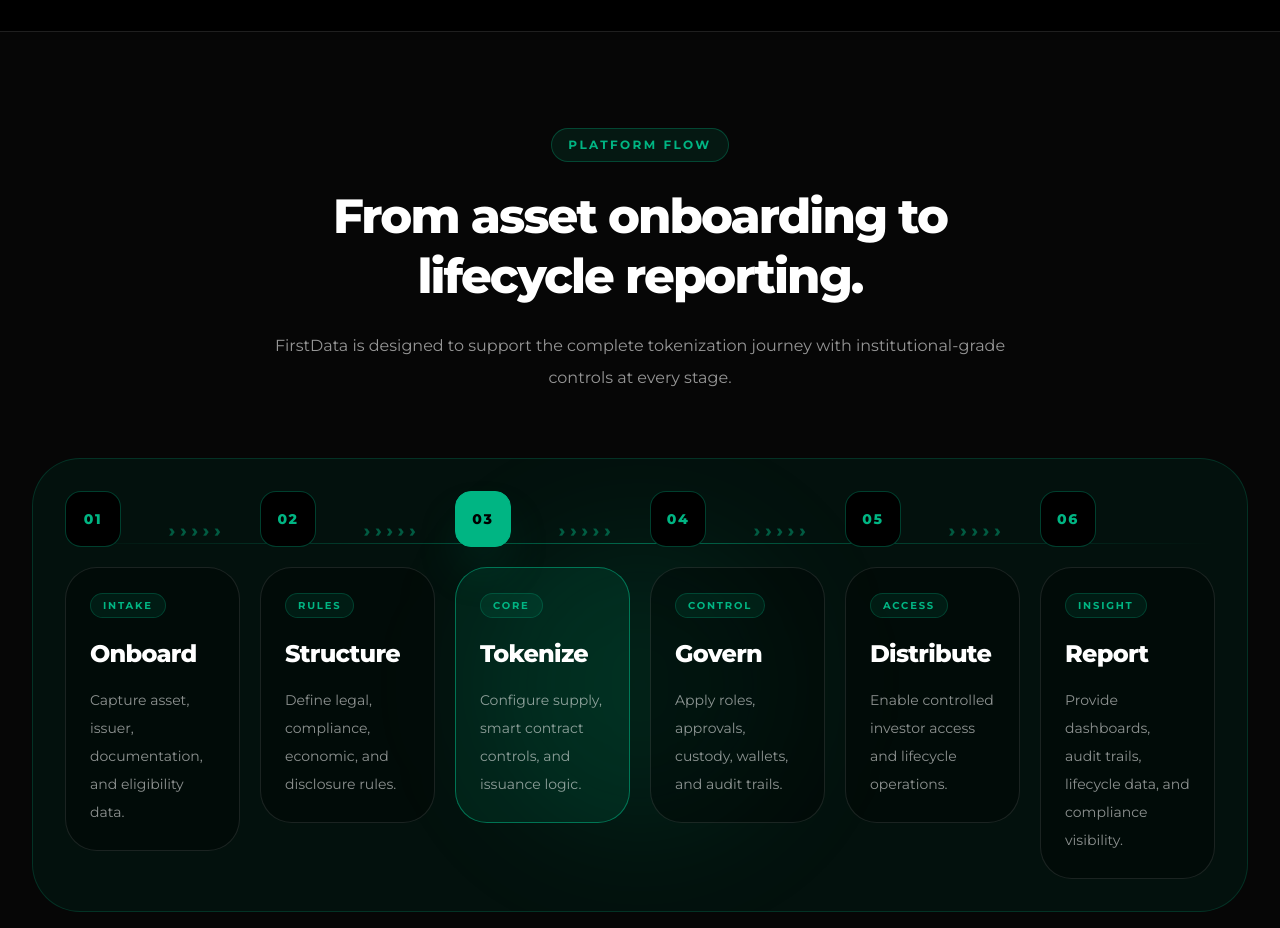
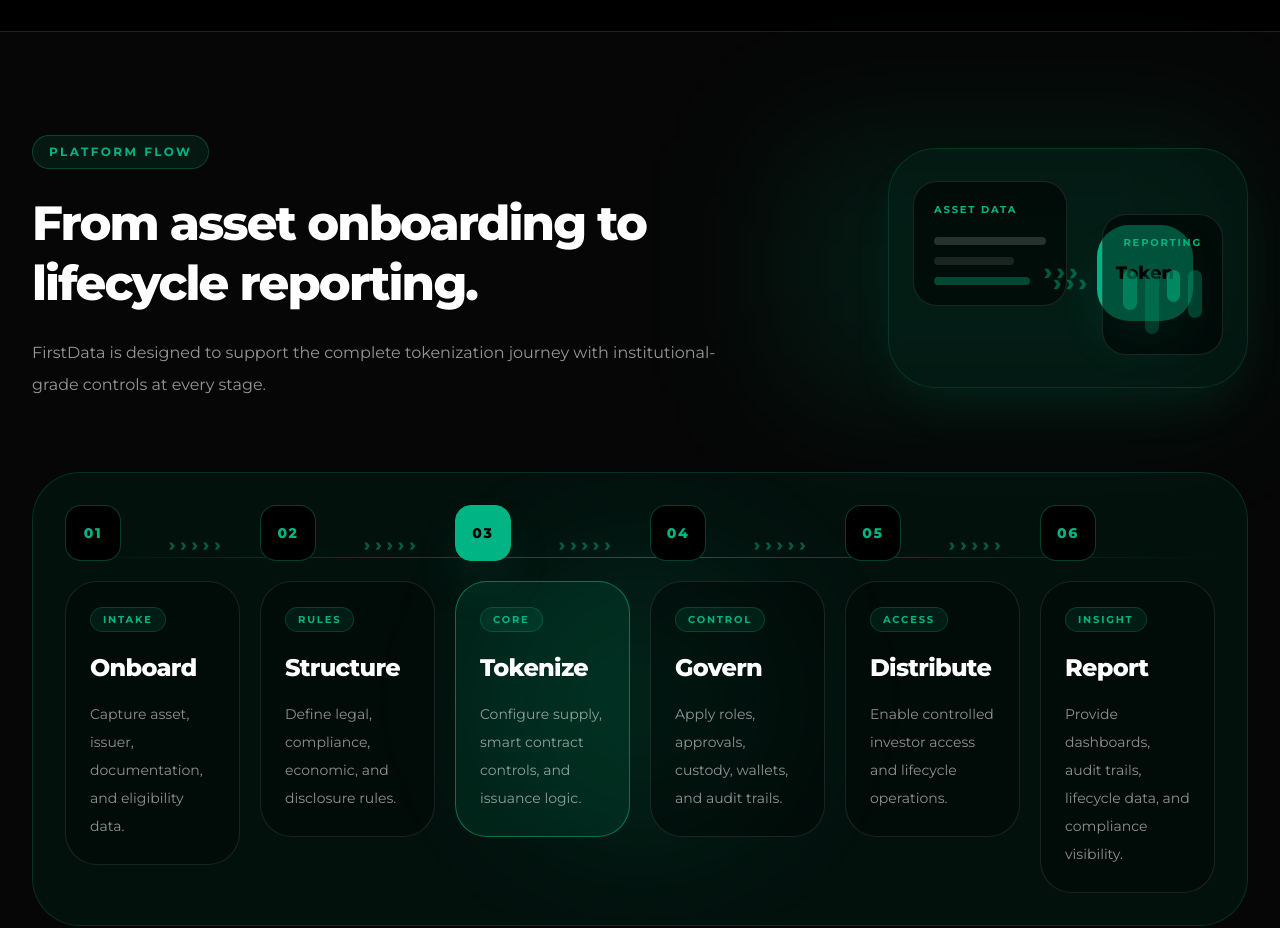
Before and after one commit to selmanpak/firstdata-website, a React (Vite) app: page / in a window 1280 px wide. Shown: the part 1960-2888 px from the top of the page. Built offline with nearby package versions, Linux system fonts and the light colour scheme.

Commit message:
Add visual to homepage platform flow intro

```diff
--- a/src/pages/Home.tsx
+++ b/src/pages/Home.tsx
@@ -130,7 +130,8 @@
 
       <section className="border-y border-white/10 bg-white/[0.025]">
         <div className="mx-auto max-w-7xl px-5 py-24 lg:px-8">
-          <div className="mx-auto max-w-3xl text-center">
+          <div className="grid gap-12 lg:grid-cols-[0.95fr_0.65fr] lg:items-center">
+            <div className="max-w-3xl text-center lg:text-left">
               <div className="mb-6 inline-flex rounded-full border border-[#00B583]/30 bg-[#00B583]/10 px-4 py-2 text-xs font-bold uppercase tracking-[0.2em] text-[#00B583]">
                 Platform Flow
               </div>
@@ -143,6 +144,47 @@
                 FirstData is designed to support the complete tokenization journey
                 with institutional-grade controls at every stage.
               </p>
+            </div>
+
+            <div className="relative hidden min-h-[280px] lg:block">
+              <div className="absolute inset-0 rounded-[3rem] bg-[#00B583]/10 blur-3xl" />
+              <div className="absolute right-0 top-1/2 h-[240px] w-[360px] -translate-y-1/2 rounded-[3rem] border border-[#00B583]/20 bg-[#00291D]/35 p-6 shadow-2xl shadow-[#00B583]/10">
+                <div className="relative h-full">
+                  <div className="absolute left-0 top-2 rounded-3xl border border-white/10 bg-black/55 p-5">
+                    <div className="text-[10px] font-bold uppercase tracking-[0.18em] text-[#00B583]">
+                      Asset data
+                    </div>
+                    <div className="mt-5 h-2 w-28 rounded-full bg-white/15" />
+                    <div className="mt-3 h-2 w-20 rounded-full bg-white/10" />
+                    <div className="mt-3 h-2 w-24 rounded-full bg-[#00B583]/35" />
+                  </div>
+
+                  <div className="absolute left-[8.75rem] top-[5.85rem] text-2xl font-extrabold tracking-[0.18em] text-[#00B583]/45">
+                    ›››
+                  </div>
+
+                  <div className="absolute left-[11.5rem] top-[3.25rem] flex h-24 w-24 items-center justify-center rounded-[2rem] border border-[#00B583]/50 bg-[#00B583] text-lg font-extrabold text-black shadow-2xl shadow-[#00B583]/20">
+                    Token
+                  </div>
+
+                  <div className="absolute right-0 bottom-2 rounded-3xl border border-white/10 bg-black/55 p-5">
+                    <div className="text-[10px] font-bold uppercase tracking-[0.18em] text-[#00B583]">
+                      Reporting
+                    </div>
+                    <div className="mt-5 grid grid-cols-4 gap-2">
+                      <div className="h-10 rounded-xl bg-[#00B583]/45" />
+                      <div className="h-16 rounded-xl bg-[#00B583]/25" />
+                      <div className="h-8 rounded-xl bg-[#00B583]/55" />
+                      <div className="h-12 rounded-xl bg-[#00B583]/30" />
+                    </div>
+                  </div>
+
+                  <div className="absolute bottom-[4.7rem] right-[8.8rem] text-2xl font-extrabold tracking-[0.18em] text-[#00B583]/45">
+                    ›››
+                  </div>
+                </div>
+              </div>
+            </div>
           </div>
 
           <div className="mt-16">
```
Lines whose indentation alone changed are shown as unchanged.
